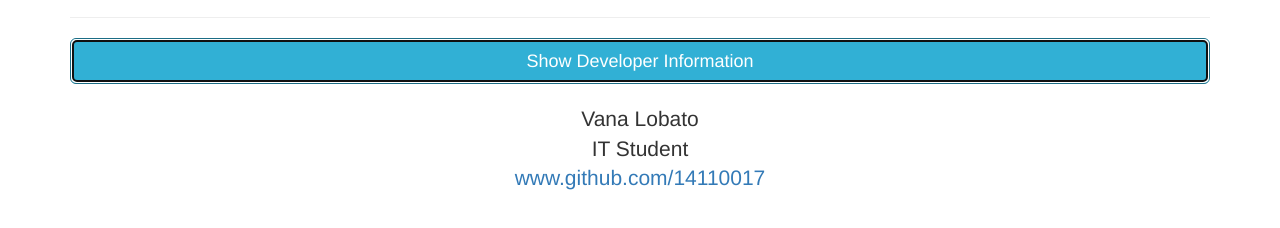
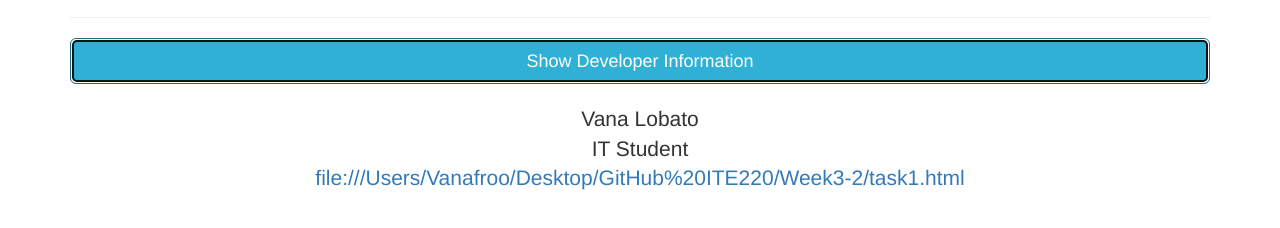
Before and after one commit to vanafroo/ITE220, a plain HTML site: page Week3-2/task1.html in a window 1280 px wide. Both pictures are taken after a click on the button "Show Developer Information". Shown: the part 192-420 px from the top of the page. Drawn offline with Linux system fonts and the light colour scheme.

Commit message:
I have edit this

```diff
--- a/Week3-2/js/task1.js
+++ b/Week3-2/js/task1.js
@@ -1,4 +1,4 @@
-(function(){
+(function() {
     var task1 = {
         render: function() {
             document.getElementById("screenX").textContent = window.screenX;
@@ -15,11 +15,15 @@ var task1 = {
         resize: function() {
             window.addEventListener("resize", this.render);
         },
-    devInfo: function(){
+        devInfo: function() {
             var btnDev = document.getElementById("dev-info");
-        btnDev.addEventListener("click", function(){
-          document.getElementById("info-dev").innerHTML = 'Vana Lobato </br>IT Student </br> <a href="www.github.com/14110017">www.github.com/14110017</br>';
+            btnDev.addEventListener("click", function() {
+
+                document.getElementById("info-dev").innerHTML = 'Vana Lobato </br>IT Student </br> <a href="file:///Users/Vanafroo/Desktop/GitHub%20ITE220/Week3-2/task1.html">file:///Users/Vanafroo/Desktop/GitHub%20ITE220/Week3-2/task1.html</br>';
             });
+        },
+       window: function() {
+   window.open("file:///Users/Vanafroo/Desktop/GitHub%20ITE220/Week3-2/task1.html", '_blank');
 }
     }
     task1.render();
--- a/Week3-2/task1.html
+++ b/Week3-2/task1.html
@@ -37,7 +37,7 @@
                     <button id="dev-info" type="button" class="btn btn-info btn-lg btn-block">
                         Show Developer Information </button>
                         <p class="lead text-center" id="dev-info-container"></p>
-                        <p class="lead text-center" id="info-dev">Mintra Ruensuk </br>
+
                         <p class="lead text-center" id="info-dev">
                         </p>
 				</div>
```
Lines whose indentation alone changed are shown as unchanged.
